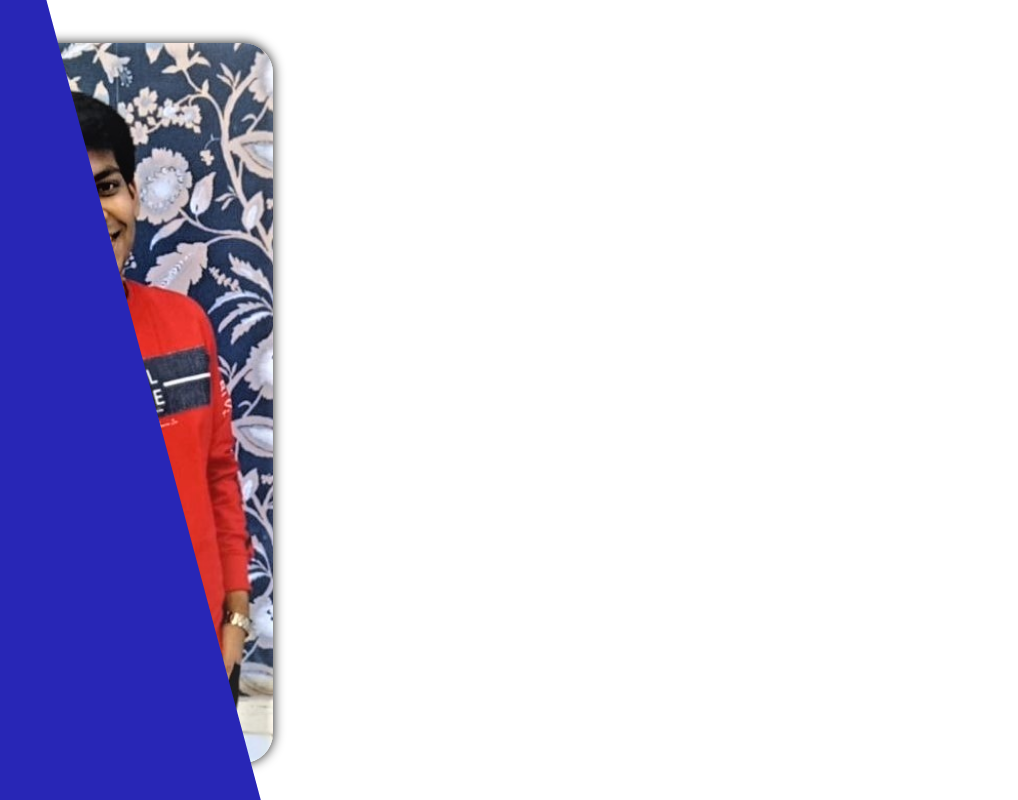
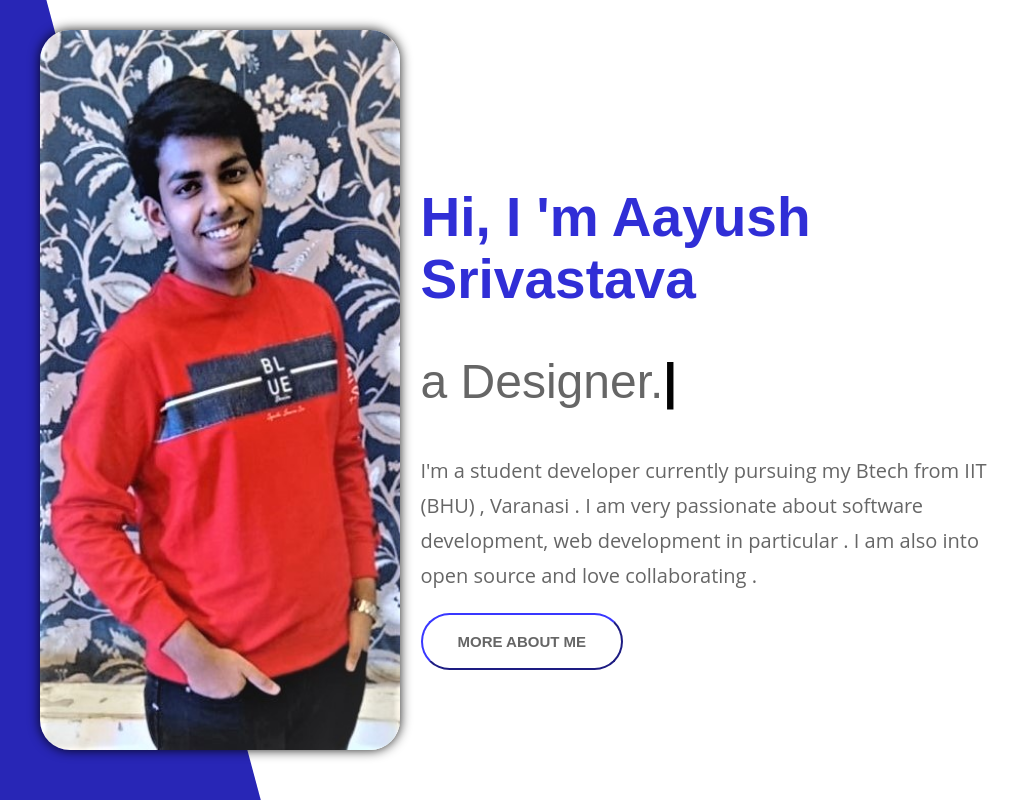
Before and after one commit to aayushsrivastava9760/portfolio, a React (Create React App) app: page / in a window 1280 px wide. Shown: the top 800 px of the page, without its empty margins (87-1105 px from the left). Built offline with nearby package versions, Linux system fonts and the light colour scheme.

Commit message:
added professions and cont at home

```diff
--- /dev/null
+++ b/src/assets/professionData.js
@@ -0,0 +1,10 @@
+const professions = [
+    'Full Stack Developer.',
+    'Designer.',
+    'Programmer.',
+    'Competitive Coder.',
+    'Contributor.',
+    'Learner.'
+]
+
+export default professions
--- a/src/index.css
+++ b/src/index.css
@@ -36,6 +36,21 @@ body{
     top: -50%;
     background-color: #2826b6;
     z-index: 0;
+}
+
+.home-content{
+  margin-left: -124px;
+  margin-right: 29px;
+  margin-top: 162px;
+}
+
+.home-col{
+  margin-top: -13px;
+  margin-left: 127px;
+  margin-right: 144px;
+  display: grid;
+  gap: 0px;
+  grid-template-columns: repeat(2, 1fr);
 }
 
 .home-title{
--- a/src/pages/Home.js
+++ b/src/pages/Home.js
@@ -1,6 +1,46 @@
 import React from 'react'
+import { useState, useEffect } from 'react'
+import professions from '../assets/professionData'
 
 const Home = () => {
+
+    const [index,setIndex] = useState(0)
+    const [subIndex,setSubIndex] = useState(0)
+    const [reverse,setReverse] = useState(false)
+
+    useEffect(()=>{
+        if(index === professions.length){
+          setReverse(false)
+          setIndex(0)
+          return
+        }
+
+        if( subIndex === professions[index].length + 1 && !reverse ){
+          setReverse(true)
+
+          return
+        }
+
+        if(subIndex === 0 && reverse){
+          setReverse(false)
+          if(index === professions.length -1){
+            setIndex(0)
+          }
+          else{
+            setIndex(prev => prev+1)
+          }
+          return
+        }
+
+        const timeout = setTimeout(()=>{
+          setSubIndex(prev => prev + (reverse ? -1 : 1))
+        },100)
+
+        return () => clearTimeout(timeout)
+
+      },[index,subIndex,reverse])
+
+
   return (
     <div>
         <div className='color-block'/>
@@ -9,7 +49,7 @@ const Home = () => {
             <div className='home-content'>
 
                 <h1 className='home-title'>Hi,  I 'm   Aayush  Srivastava </h1>
-                {/* <h2 className='home-profession'>a { `${professions[index].substring(0, subIndex)}` }<span className='mark'>|</span></h2> */}
+                <h2 className='home-profession'>a { `${professions[index].substring(0, subIndex)}` }<span className='mark'>|</span></h2>
                 <p className='intro'>
                     I'm a student developer currently pursuing my Btech from IIT (BHU) , Varanasi . I am very passionate about software development, web development in particular . I am also into open source and love collaborating .
                 </p>
```
